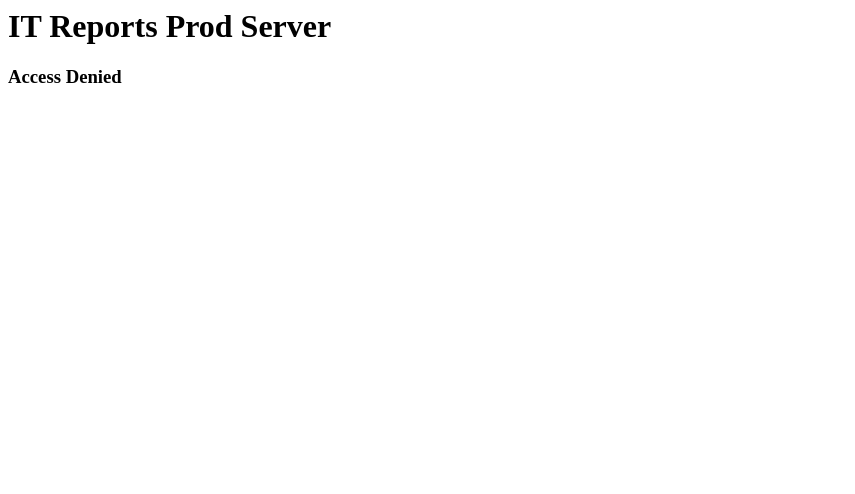
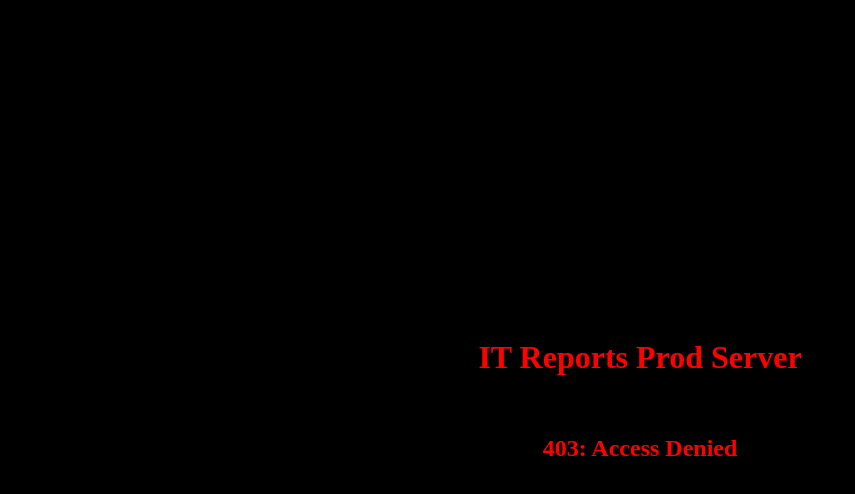
Before and after one commit to arav06/neuctf-submission, a plain HTML site: page index.html in a window 1280 px wide. Shown: the whole page, without its empty margins (0-855 px from the left). Drawn offline with Linux system fonts and the light colour scheme.

Commit message:
Update index.html

```diff
--- a/index.html
+++ b/index.html
@@ -1,2 +1,26 @@
-<h1>IT Reports Prod Server</h1>
-<h3>Access Denied</h3>
+<!DOCTYPE html>
+<html lang="en">
+<head>
+    <meta charset="UTF-8">
+    <meta name="viewport" content="width=device-width, initial-scale=1.0">
+    <title>Access Denied</title>
+    <style>
+        body {
+            background-color: black;
+            color: red;
+            display: flex;
+            justify-content: center;
+            align-items: center;
+            height: 100vh;
+            margin: 0;
+            text-align: center;
+            flex-direction: column;
+        }
+    </style>
+</head>
+<body>
+    <h1>IT Reports Prod Server</h1>
+    <br />
+    <h2>403: Access Denied</h2>
+</body>
+</html>
```
